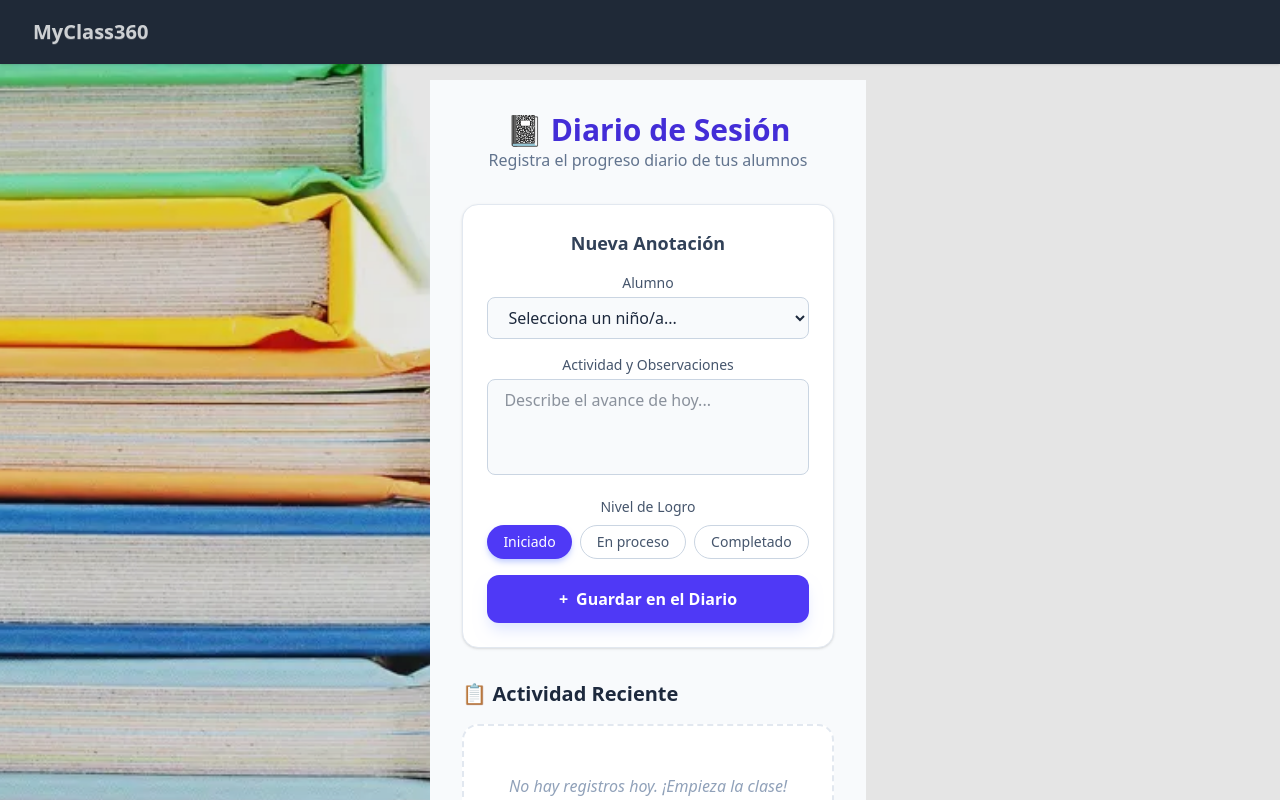
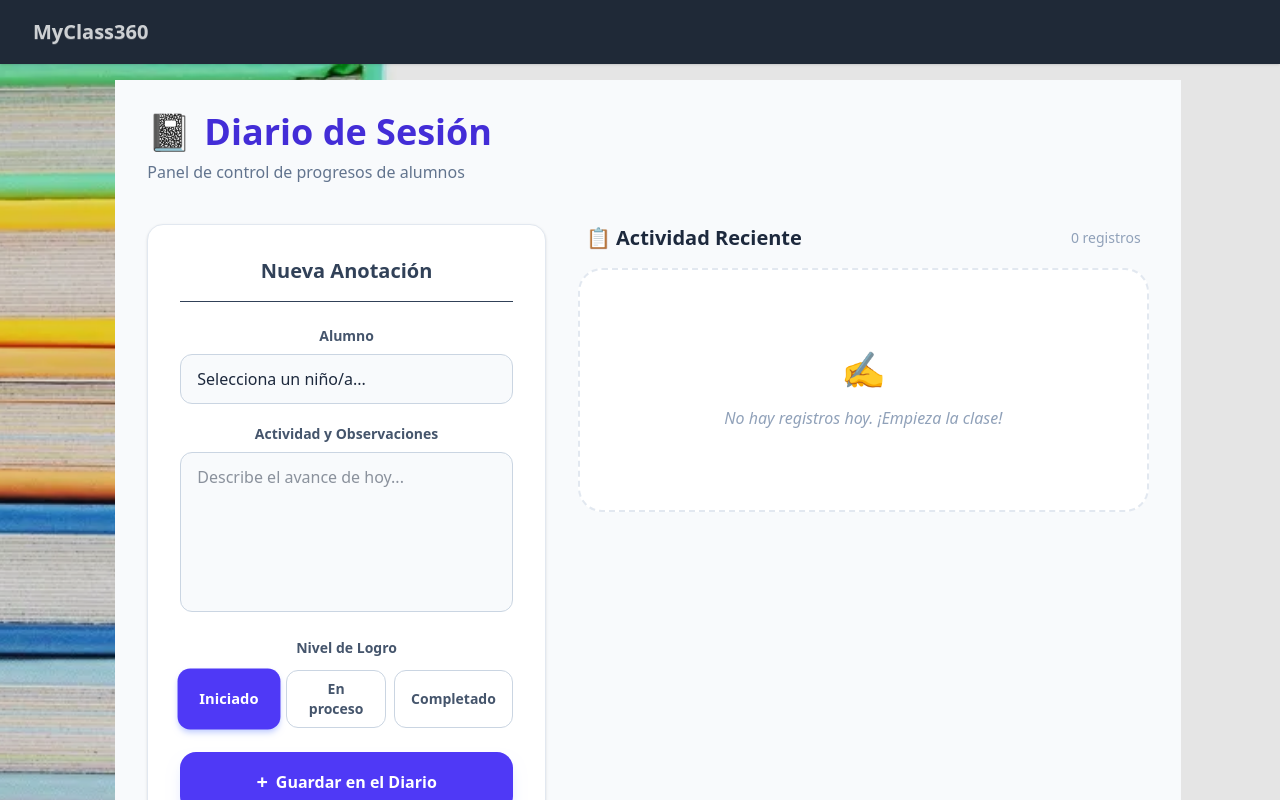
Before and after one commit to Sergiomsrs/MyClass360-AngularUI, an Angular app: page /class/registro in a window 1280 px wide. Shown: the top 800 px of the page. Built offline with nearby package versions, Linux system fonts and the light colour scheme.

Commit message:
refactor: mejorar diseño y estructura de los componentes de recursos y registro

```diff
--- a/src/app/classroom/components/resourcesMenu/resourcesMenu.component.html
+++ b/src/app/classroom/components/resourcesMenu/resourcesMenu.component.html
@@ -1,22 +1,28 @@
-<div class="max-w-2xl mx-auto p-6">
+<div class="max-w-2xl md:max-w-4xl lg:max-w-6xl mx-auto p-4 md:p-10">
     <div class="bg-white rounded-2xl shadow-lg border border-base-200">
-        <div class="p-8">
-            <h2 class="text-3xl font-bold text-center text-primary mb-6">Recursos y Herramientas</h2>
-            <ul class="flex flex-col gap-4">
+        <div class="p-6 md:p-12">
+            <h2 class="text-3xl md:text-4xl font-bold text-center text-primary mb-8">
+                Recursos y Herramientas
+            </h2>
+
+            <ul class="grid grid-cols-1 md:grid-cols-2 lg:grid-cols-3 gap-6">
                 <li>
                     <a routerLink="/class/letras"
-                        class="block w-full px-6 py-4 rounded-lg bg-base-100 hover:bg-primary hover:text-white transition font-semibold text-lg text-center border border-base-300 shadow-sm">Sopa
-                        de letras</a>
+                        class="flex items-center justify-center h-full px-6 py-8 rounded-xl bg-base-100 hover:bg-primary hover:text-white transition-all duration-300 font-semibold text-xl text-center border border-base-300 shadow-sm hover:shadow-md hover:-translate-y-1">
+                        Sopa de letras
+                    </a>
                 </li>
                 <li>
                     <a routerLink="/class/registro"
-                        class="block w-full px-6 py-4 rounded-lg bg-base-100 hover:bg-primary hover:text-white transition font-semibold text-lg text-center border border-base-300 shadow-sm">Registro
-                        de Control</a>
+                        class="flex items-center justify-center h-full px-6 py-8 rounded-xl bg-base-100 hover:bg-primary hover:text-white transition-all duration-300 font-semibold text-xl text-center border border-base-300 shadow-sm hover:shadow-md hover:-translate-y-1">
+                        Registro de Control
+                    </a>
                 </li>
-                <li>
+                <li class="md:col-span-2 lg:col-span-1">
                     <a
-                        class="block w-full px-6 py-4 rounded-lg bg-base-100 hover:bg-primary hover:text-white transition font-semibold text-lg text-center border border-base-300 shadow-sm">Próximamente
-                        más recursos</a>
+                        class="flex items-center justify-center h-full px-6 py-8 rounded-xl bg-slate-50 text-slate-400 border border-dashed border-slate-300 font-medium text-lg text-center cursor-not-allowed">
+                        Próximamente más recursos
+                    </a>
                 </li>
             </ul>
         </div>
--- a/src/app/resources/registro/registro.html
+++ b/src/app/resources/registro/registro.html
@@ -1,21 +1,25 @@
 <div class="min-h-screen bg-slate-50 p-4 md:p-8 font-sans text-slate-800">
-    <div class="max-w-2xl mx-auto">
+    <div class="max-w-7xl mx-auto">
 
-        <header class="mb-8 text-center">
-            <h1 class="text-3xl font-bold text-indigo-700 flex items-center justify-center gap-2">
+        <header class="mb-10 text-center md:text-left">
+            <h1
+                class="text-3xl md:text-4xl font-extrabold text-indigo-700 flex items-center justify-center md:justify-start gap-3">
                 <span>📓</span> Diario de Sesión
             </h1>
-            <p class="text-slate-500">Registra el progreso diario de tus alumnos</p>
+            <p class="text-slate-500 mt-2">Panel de control de progresos de alumnos</p>
         </header>
 
-        <section class="bg-white rounded-2xl shadow-sm border border-slate-200 p-6 mb-8">
-            <h3 class="text-lg font-semibold mb-4 text-slate-700">Nueva Anotación</h3>
+        <div class="grid grid-cols-1 lg:grid-cols-12 gap-8 items-start">
 
-            <div class="space-y-4">
+            <section class="lg:col-span-5 lg:sticky lg:top-8">
+                <div class="bg-white rounded-2xl shadow-sm border border-slate-200 p-6 md:p-8">
+                    <h3 class="text-xl font-bold mb-6 text-slate-700 border-b pb-4">Nueva Anotación</h3>
+
+                    <div class="space-y-5">
                         <div>
-                    <label class="block text-sm font-medium text-slate-600 mb-1">Alumno</label>
+                            <label class="block text-sm font-semibold text-slate-600 mb-2">Alumno</label>
                             <select [ngModel]="alumnoSeleccionado()" (ngModelChange)="alumnoSeleccionado.set($event)"
-                        class="w-full bg-slate-50 border border-slate-300 rounded-lg px-4 py-2 focus:ring-2 focus:ring-indigo-500 outline-none transition-all">
+                                class="w-full bg-slate-50 border border-slate-300 rounded-xl px-4 py-3 focus:ring-2 focus:ring-indigo-500 outline-none transition-all appearance-none">
                                 <option value="">Selecciona un niño/a...</option>
                                 @for (nino of alumnos; track nino) {
                                 <option [value]="nino">{{ nino }}</option>
@@ -24,20 +28,21 @@
                         </div>
 
                         <div>
-                    <label class="block text-sm font-medium text-slate-600 mb-1">Actividad y Observaciones</label>
+                            <label class="block text-sm font-semibold text-slate-600 mb-2">Actividad y
+                                Observaciones</label>
                             <textarea [ngModel]="trabajoRealizado()" (ngModelChange)="trabajoRealizado.set($event)"
                                 placeholder="Describe el avance de hoy..."
-                        class="w-full bg-slate-50 border border-slate-300 rounded-lg px-4 py-2 h-24 focus:ring-2 focus:ring-indigo-500 outline-none transition-all resize-none"></textarea>
+                                class="w-full bg-slate-50 border border-slate-300 rounded-xl px-4 py-3 h-40 focus:ring-2 focus:ring-indigo-500 outline-none transition-all resize-none"></textarea>
                         </div>
 
                         <div>
-                    <label class="block text-sm font-medium text-slate-600 mb-2">Nivel de Logro</label>
+                            <label class="block text-sm font-semibold text-slate-600 mb-3">Nivel de Logro</label>
                             <div class="flex flex-wrap gap-2">
                                 @for (estado of ['Iniciado', 'En proceso', 'Completado']; track estado) {
                                 <button (click)="progresoSeleccionado.set(estado)" [class]="progresoSeleccionado() === estado
-                  ? 'bg-indigo-600 text-white shadow-md shadow-indigo-200'
+                                        ? 'bg-indigo-600 text-white shadow-md shadow-indigo-200 scale-105'
                                         : 'bg-white text-slate-600 border border-slate-300 hover:bg-slate-50'"
-                            class="px-4 py-1.5 rounded-full text-sm font-medium transition-all">
+                                    class="flex-1 px-4 py-2 rounded-xl text-sm font-bold transition-all">
                                     {{ estado }}
                                 </button>
                                 }
@@ -45,54 +50,68 @@
                         </div>
 
                         <button (click)="agregarEntrada()"
-                    class="w-full bg-indigo-600 hover:bg-indigo-700 text-white font-bold py-3 rounded-xl transition-colors shadow-lg shadow-indigo-100 flex items-center justify-center gap-2 mt-4">
-                    <span>+</span> Guardar en el Diario
+                            class="w-full bg-indigo-600 hover:bg-indigo-700 text-white font-bold py-4 rounded-2xl transition-all shadow-lg shadow-indigo-100 flex items-center justify-center gap-2 mt-6 active:scale-95">
+                            <span class="text-xl">+</span> Guardar en el Diario
                         </button>
+                    </div>
                 </div>
             </section>
 
-        <section class="space-y-4">
+            <section class="lg:col-span-7 space-y-4">
+                <div class="flex items-center justify-between mb-4 px-2">
                     <h3 class="text-xl font-bold text-slate-800 flex items-center gap-2">
                         📋 Actividad Reciente
                     </h3>
+                    <span class="text-sm font-medium text-slate-400">{{ diario().length }} registros</span>
+                </div>
 
                 @if (diario().length === 0) {
-            <div class="text-center py-12 bg-white rounded-2xl border-2 border-dashed border-slate-200">
+                <div class="text-center py-20 bg-white rounded-3xl border-2 border-dashed border-slate-200">
+                    <div class="text-4xl mb-4">✍️</div>
                     <p class="text-slate-400 italic">No hay registros hoy. ¡Empieza la clase!</p>
                 </div>
                 } @else {
+                <div class="grid grid-cols-1 md:grid-cols-2 lg:grid-cols-1 gap-4">
                     @for (item of diario(); track $index) {
                     <div
-                class="bg-white p-5 rounded-xl border border-slate-200 shadow-sm hover:shadow-md transition-shadow relative overflow-hidden group">
+                        class="bg-white p-6 rounded-2xl border border-slate-200 shadow-sm hover:shadow-md transition-all relative overflow-hidden group">
                         <div [class]="{
                                 'bg-amber-400': item.progreso === 'Iniciado',
                                 'bg-blue-400': item.progreso === 'En proceso',
                                 'bg-emerald-400': item.progreso === 'Completado'
-            }" class="absolute left-0 top-0 bottom-0 w-1.5"></div>
+                                }" class="absolute left-0 top-0 bottom-0 w-2">
+                        </div>
 
-                <div class="flex justify-between items-start mb-2">
-                    <h4 class="font-bold text-lg text-slate-900">{{ item.alumno }}</h4>
-                    <span class="text-xs font-mono text-slate-400 bg-slate-100 px-2 py-1 rounded">
+                        <div class="flex justify-between items-start mb-3">
+                            <div>
+                                <h4 class="font-black text-xl text-slate-900">{{ item.alumno }}</h4>
+                                <span
+                                    class="text-[10px] uppercase tracking-widest font-bold text-slate-400">Alumno/a</span>
+                            </div>
+                            <span class="text-xs font-bold text-indigo-500 bg-indigo-50 px-3 py-1 rounded-full">
                                 {{ item.fecha | date:'HH:mm' }}
                             </span>
                         </div>
 
-                <p class="text-slate-600 text-sm leading-relaxed mb-3">
+                        <p
+                            class="text-slate-600 text-base leading-relaxed mb-4 bg-slate-50 p-3 rounded-lg border border-slate-100">
                             {{ item.trabajo }}
                         </p>
 
                         <div class="flex items-center gap-2">
                             <span [class]="{
-                'text-amber-700 bg-amber-50': item.progreso === 'Iniciado',
-                'text-blue-700 bg-blue-50': item.progreso === 'En proceso',
-                'text-emerald-700 bg-emerald-50': item.progreso === 'Completado'
-              }" class="text-[10px] uppercase tracking-wider font-bold px-2 py-0.5 rounded-md">
+                                    'text-amber-700 bg-amber-100': item.progreso === 'Iniciado',
+                                    'text-blue-700 bg-blue-100': item.progreso === 'En proceso',
+                                    'text-emerald-700 bg-emerald-100': item.progreso === 'Completado'
+                                    }" class="text-xs uppercase tracking-wider font-black px-3 py-1 rounded-lg">
                                 {{ item.progreso }}
                             </span>
                         </div>
                     </div>
                     }
+                </div>
                 }
             </section>
         </div>
     </div>
+</div>
```
Lines whose indentation alone changed are shown as unchanged.
